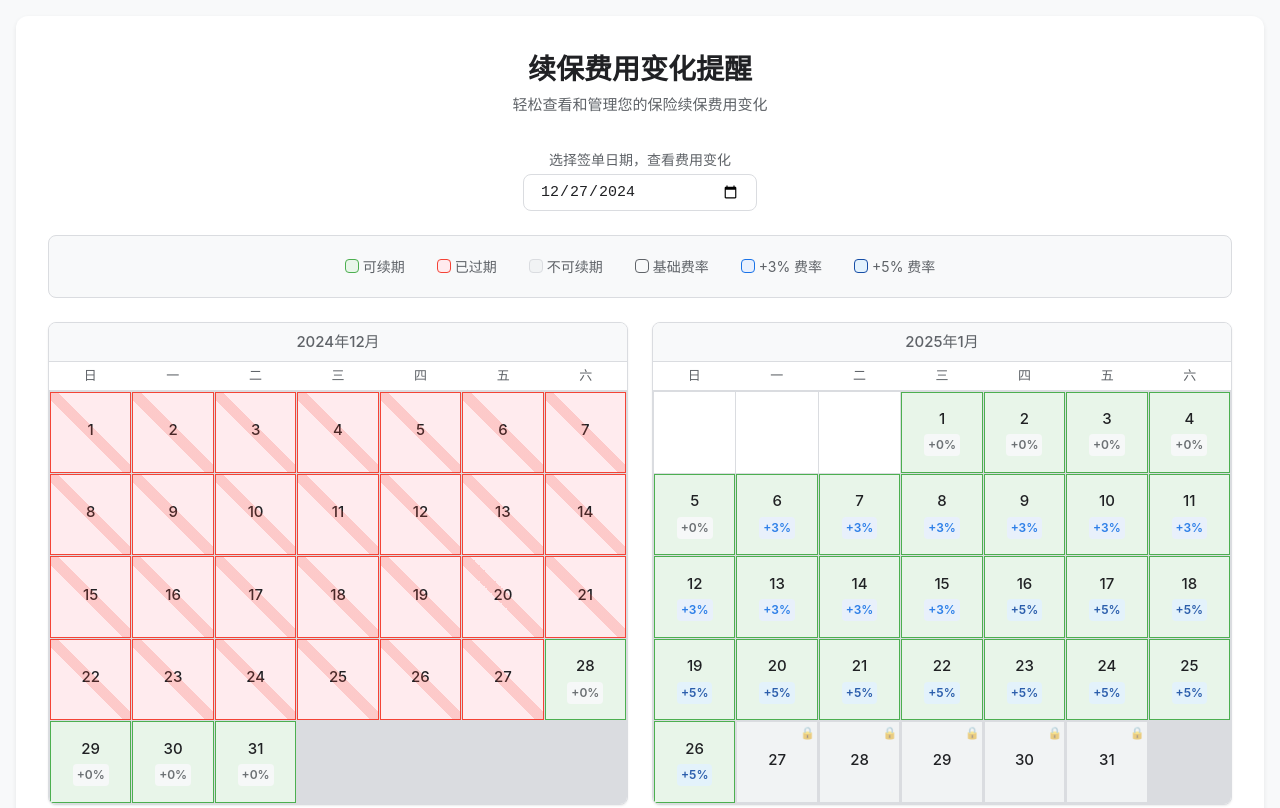
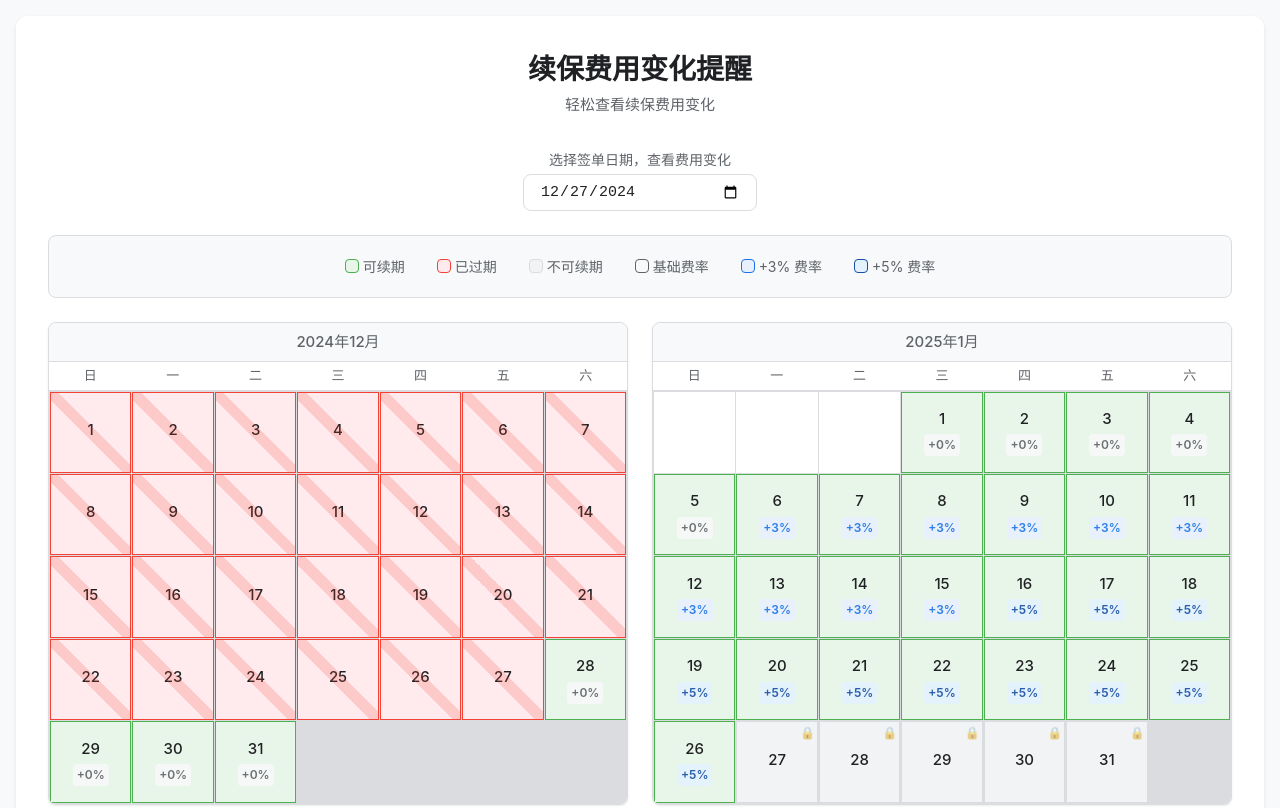
Before and after one commit to alongor666/-, a plain HTML site: page index.html in a window 1280 px wide. Shown: the top 808 px of the page. Drawn offline with Linux system fonts and the light colour scheme.

Commit message:
Update index.html

```diff
--- a/index.html
+++ b/index.html
@@ -575,7 +575,7 @@
     <div class="container">
         <div class="header">
             <h1>续保费用变化提醒</h1>
-            <p class="subtitle">轻松查看和管理您的保险续保费用变化</p>
+            <p class="subtitle">轻松查看续保费用变化</p>
         </div>
 
         <div class="date-input-container">
```
